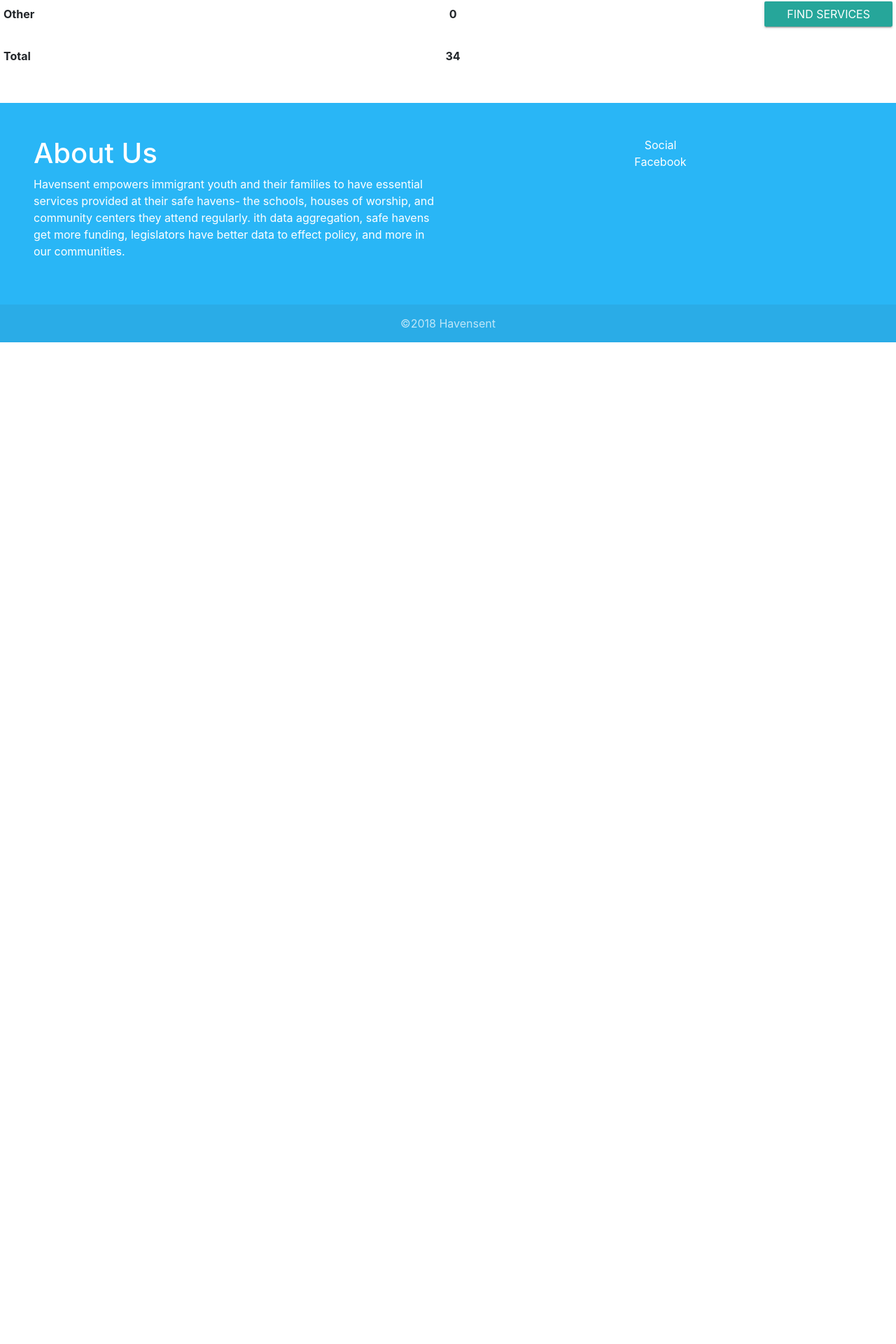
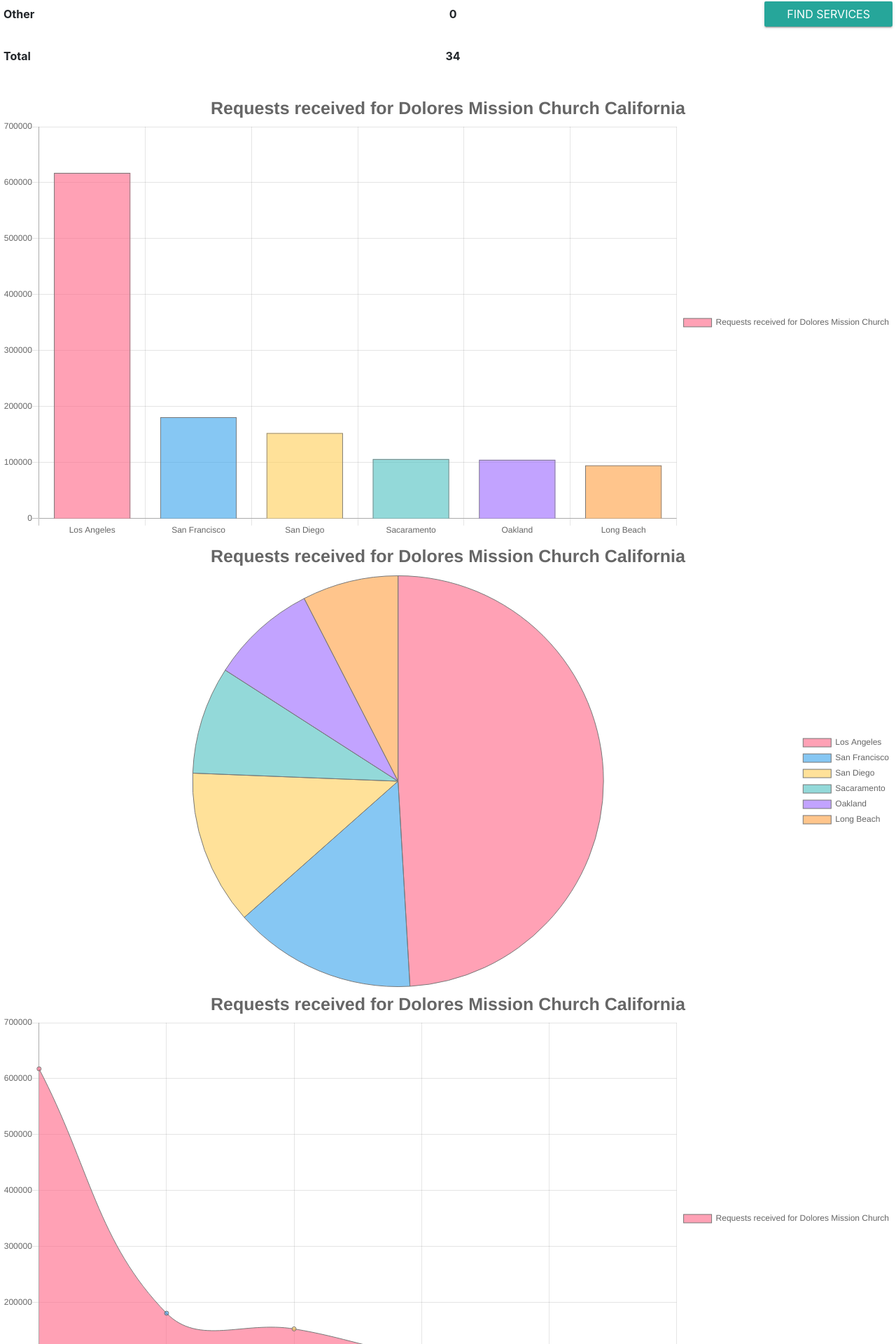
Before and after one commit to SabyGil/havensent, a React (Create React App) app: page /adminView in a window 1280 px wide. Shown: the part 673-2593 px from the top of the page at 70% size. Before the commit the page ends 1162 px from the top, so only its background shows below. Built offline with nearby package versions, Linux system fonts and the light colour scheme; what react-google-maps would draw is missing.

Commit message:
added chartjs, needs correct styles

```diff
--- a/package.json
+++ b/package.json
@@ -5,7 +5,9 @@
   "dependencies": {
     "axios": "^0.18.0",
     "bootstrap": "^4.0.0",
+    "chart.js": "^2.7.2",
     "react": "^16.2.0",
+    "react-chartjs-2": "^2.7.0",
     "react-dom": "^16.2.0",
     "react-google-maps": "^9.4.5",
     "react-modal": "^3.3.2",
--- a/src/components/AdminView.js
+++ b/src/components/AdminView.js
@@ -1,6 +1,60 @@
 import React, { Component } from 'react';
+// import { connect } from 'react-redux';
+import Chart from './Chart';
 
 export default class AdminView extends Component {
+  constructor(){
+    super();
+    this.state = {
+      chartData: {}
+    }
+  }
+
+  componentWillMount () {
+    this.getChartData();
+  }
+
+  getChartData () {
+    this.setState({
+      chartData: {
+        labels: [ 'Los Angeles', 'San Francisco', 'San Diego', 'Sacaramento', 'Oakland', 'Long Beach'],
+        datasets: [
+          {
+            label: 'Requests received for Dolores Mission Church',
+            data: [
+              617594,
+              181045,
+              153060,
+              106519,
+              105162,
+              95072
+            ],
+            backgroundColor:[
+             'rgba(255, 99, 132, 0.6)',
+             'rgba(54, 162, 235, 0.6)',
+             'rgba(255, 206, 86, 0.6)',
+             'rgba(75, 192, 192, 0.6)',
+             'rgba(153, 102, 255, 0.6)',
+             'rgba(255, 159, 64, 0.6)',
+             'rgba(255, 99, 132, 0.6)'
+           ],
+           borderWidth: 1,
+           borderColor: '#777',
+           hoverBorderWidth: 3,
+           hoverBorderColor: '#000'
+         }
+       ],
+       layout: {
+         padding: {
+           left: 100,
+           right: 100,
+           top: 50,
+           bottom: 50
+         }
+       }
+      }
+    })
+  }
   render(){
     return (
       <div className='admin-view-page'>
@@ -67,8 +121,15 @@ export default class AdminView extends Component {
             </div>
           </section>
           <br/>
+          <Chart chartData={this.state.chartData} location='California' legendPosition='right' />
         </div>
       </div>
     );
   }
 }
+
+// const mapStateToProps = (state) => {
+//   return state.request
+// };
+//
+// export default connect(mapStateToProps)(AdminView);
--- /dev/null
+++ b/src/components/Chart.js
@@ -0,0 +1,81 @@
+import React, { Component } from 'react';
+import { Bar, Line, Pie, } from 'react-chartjs-2';
+
+// import {connect} from 'react-redux'
+// import { getResources, getOrgs } from '../store/actions/requestActions'
+
+class Chart extends Component {
+  constructor(props){
+    super(props);
+    this.state = {
+      chartData: props.chartData
+    }
+  }
+
+  static defaultProps = {
+    displayTitle: true,
+    displayLegend: true,
+    legendPosition: 'right',
+    location: 'City'
+  }
+
+  render(){
+    return (
+      <div className='chart'>
+        <Bar
+          data={this.state.chartData}
+
+          options={{
+            title: {
+              display: this.props.displayTitle,
+              text: `Requests received for Dolores Mission Church ${this.props.location}`,
+              fontSize: 25
+            },
+            legend: {
+              display: this.props.displayLegend,
+              position: this.props.legendPosition
+            }
+          }}
+        />
+        <Pie
+          data={this.state.chartData}
+
+          options={{
+            title: {
+              display: this.props.displayTitle,
+              text: `Requests received for Dolores Mission Church ${this.props.location}`,
+              fontSize: 25
+            },
+            legend: {
+              display: this.props.displayLegend,
+              position: this.props.legendPosition
+            }
+          }}
+        />
+        <Line
+          data={this.state.chartData}
+
+          options={{
+            title: {
+              display: this.props.displayTitle,
+              text: `Requests received for Dolores Mission Church ${this.props.location}`,
+              fontSize: 25
+            },
+            legend: {
+              display: this.props.displayLegend,
+              position: this.props.legendPosition
+            }
+          }}
+        />
+      </div>
+    );
+  }
+}
+
+export default Chart;
+
+// function mapStateToProps(state){
+//   return state.request
+// }
+//
+// export default connect(mapStateToProps)(Chart);
```
Also changed, not shown: 1 other file (tests, documents, lock files or other folders).
